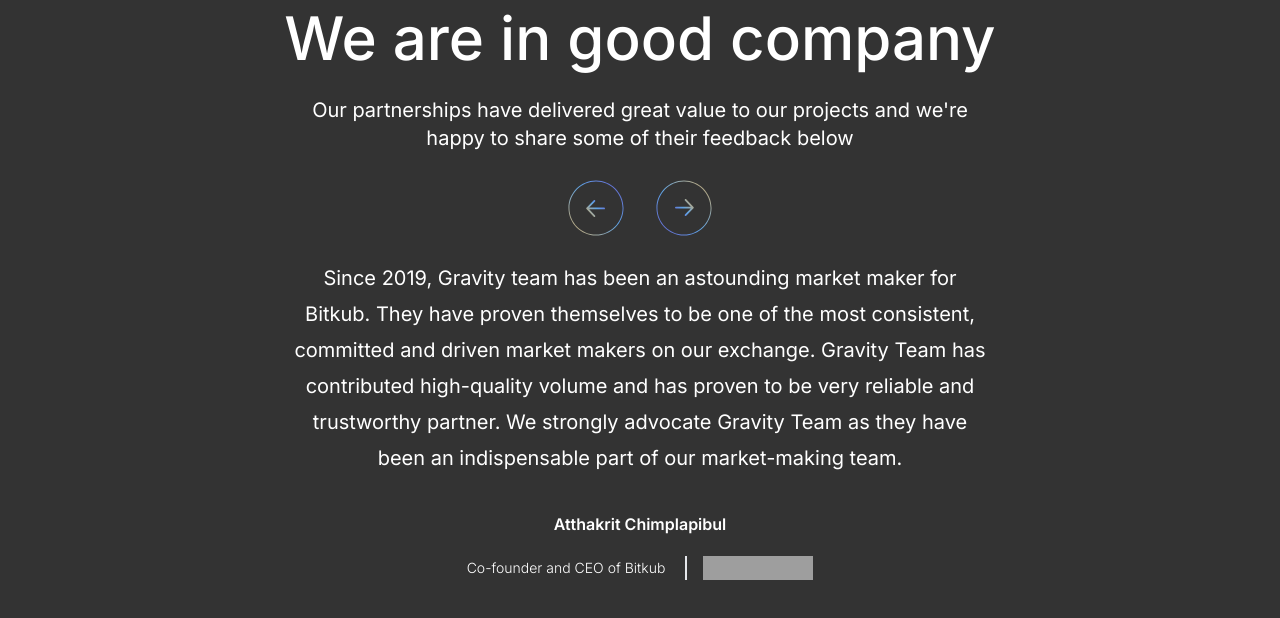
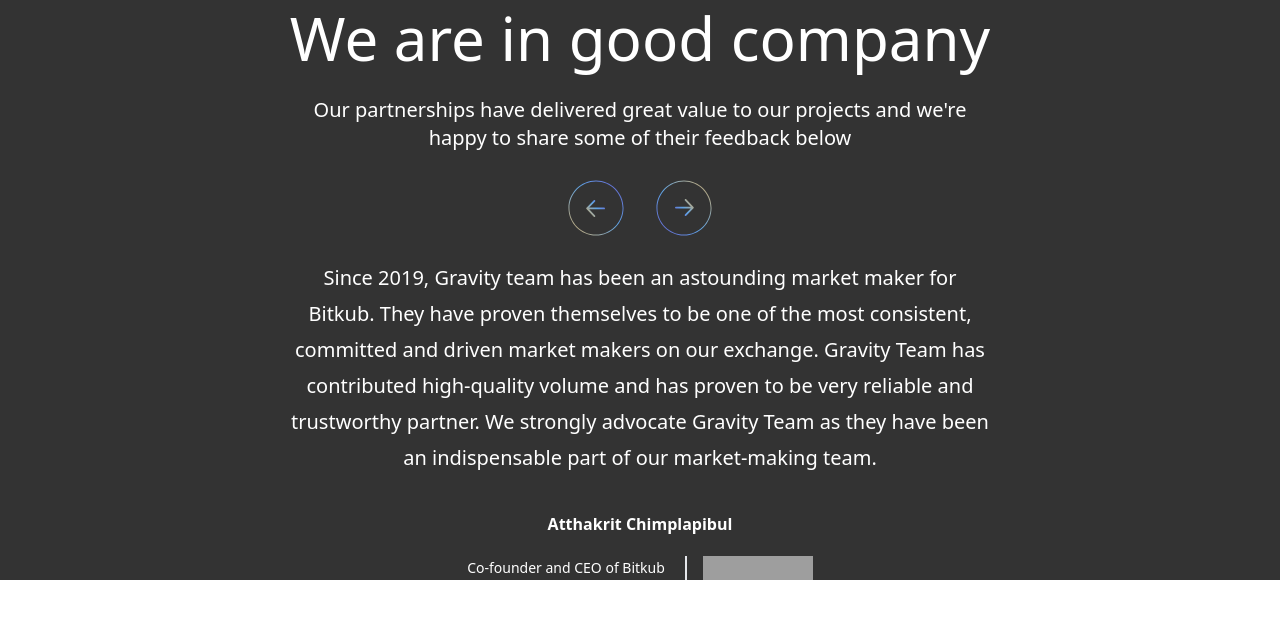
Before and after one commit to tcet-opensource/practice-react, a React (Vite) app: page / in a window 1280 px wide. Shown: the top 618 px of the page. Built offline with nearby package versions, Linux system fonts and the light colour scheme; grey boxes are pictures that could not be loaded.

Commit message:
changes added

```diff
--- a/src/components/Company-Slider/CompanySwiper.jsx
+++ b/src/components/Company-Slider/CompanySwiper.jsx
@@ -33,10 +33,10 @@
   return (
     <>
       <div className="flex justify-center bg-[#333333] mb-6 2xl:mb-9 space-x-4 xl:space-x-8">
-        <div className="swiper-prev w-10 h-10 xl:w-14 xl:h-14 ">
+        <div className="swiper-prev w-10 h-10 xl:w-14 xl:h-14 cursor-pointer ">
           <img src="/pagination-default.svg.svg" alt="prev-image-btn" />
         </div>
-        <div className="swiper-next bg-[#333333] w-10 h-10 xl:w-14 xl:h-14">
+        <div className="swiper-next bg-[#333333] w-10 h-10 xl:w-14 xl:h-14 cursor-pointer">
           <img src="/pagination-default.svg.svg" alt="next-image-btn" className="rotate-180 " />
         </div>
       </div>
--- a/src/components/Company-Slider/index.jsx
+++ b/src/components/Company-Slider/index.jsx
@@ -2,7 +2,7 @@
 
 export default function Slider(){
     return(
-        <div className="flex flex-col justify-center text-white h-100 ">
+        <div className="flex flex-col justify-center text-white h-100 bg-[#333333] w-full h-full">
             <div className="text-center">
                 <div className="font-medium text-2xl md:text-4xl lg:text-5xl xl:text-6xl mx-8 lg:mx-32 xl:mx-40 mt-2">We are in good company</div>
                 <div className="font-normal mx-10 md:mx-44 lg:mx-68 xl:mx-72 my-5 md:my-7 text-sm md:text-base lg:text-lg xl:text-xl">Our partnerships have delivered great value to our projects and we're happy to share some of their feedback below</div>
--- a/src/globals.css
+++ b/src/globals.css
@@ -3,12 +3,3 @@
 @tailwind base;
 @tailwind components;
 @tailwind utilities;
-
-
-@layer base {
-    html,* {
-      font-family: 'Inter', sans-serif;
-       box-sizing: border-box;
-       background-color: #333333
-    }
-  }
```
